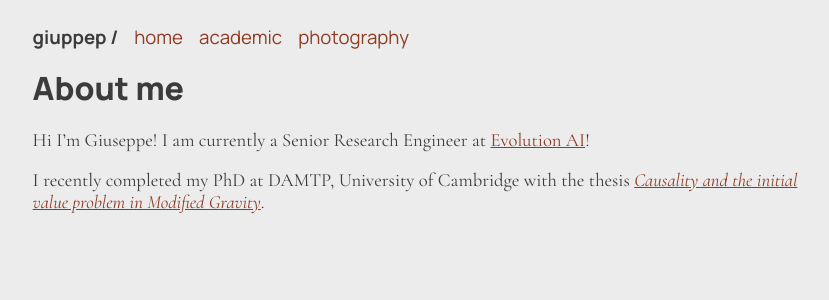
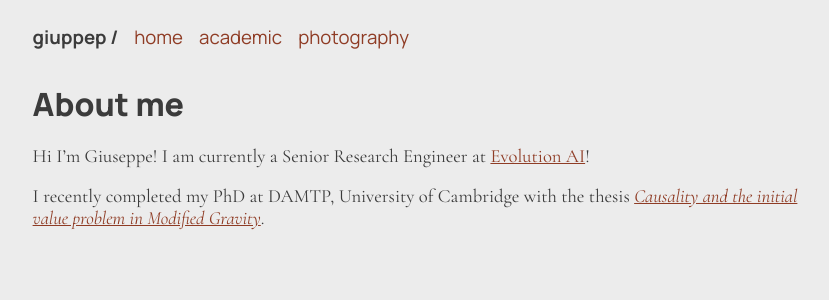
Before and after one commit to giuppep/giuppep.github.io, a Jekyll site: the page built from index.md, in a window 1280 px wide. Shown: the top 300 px of the page, without its empty margins (217-1046 px from the left). Built offline with Jekyll 4.4.1, drawn with Linux system fonts in a browser that asks for light colours.

Commit message:
cosmetic fixes

```diff
--- a/assets/css/main.sass
+++ b/assets/css/main.sass
@@ -18,4 +18,4 @@ body
         width: 85%
 
 section
-    padding: 0 2rem 0 2rem
+    padding: 1rem 2rem 0 2rem
```
